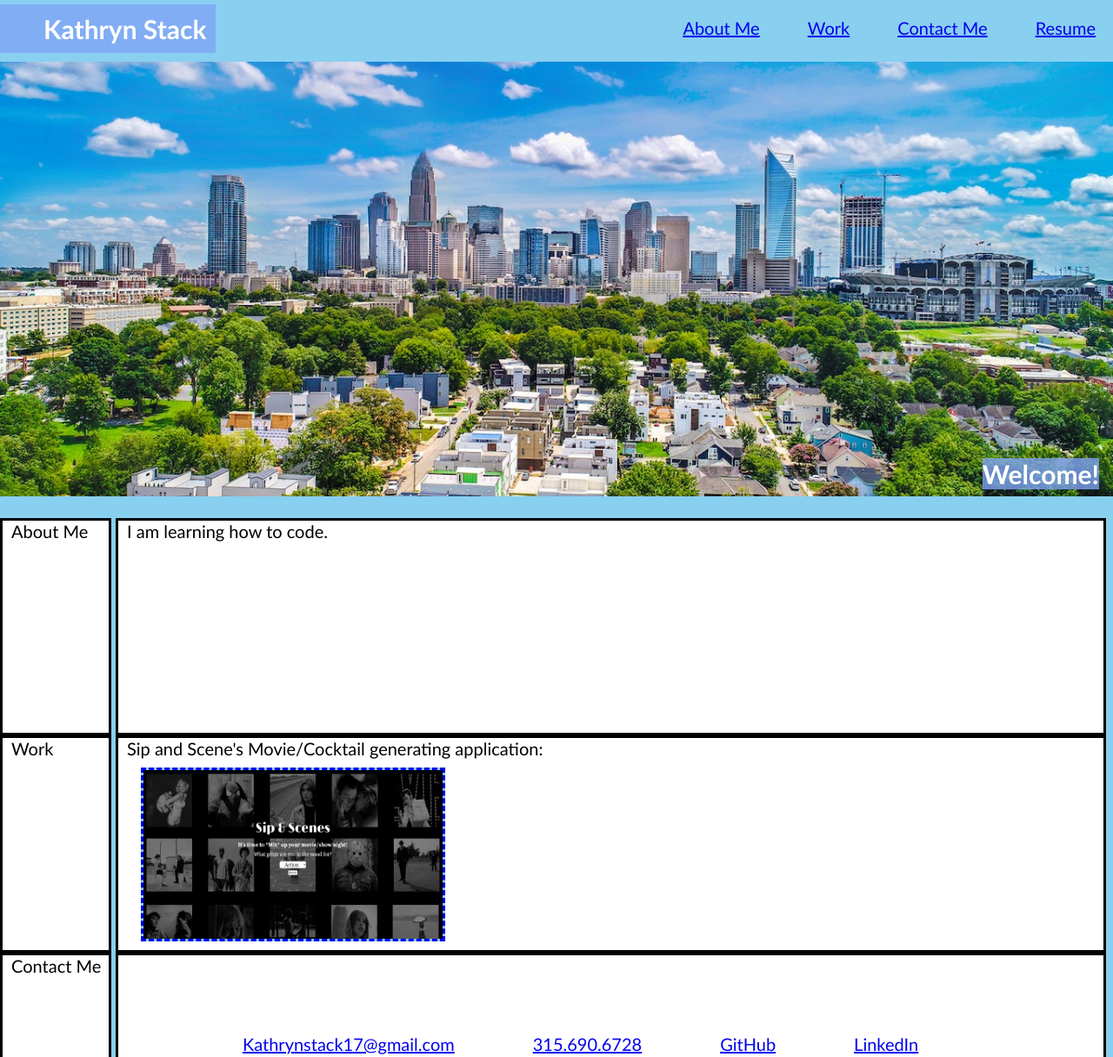
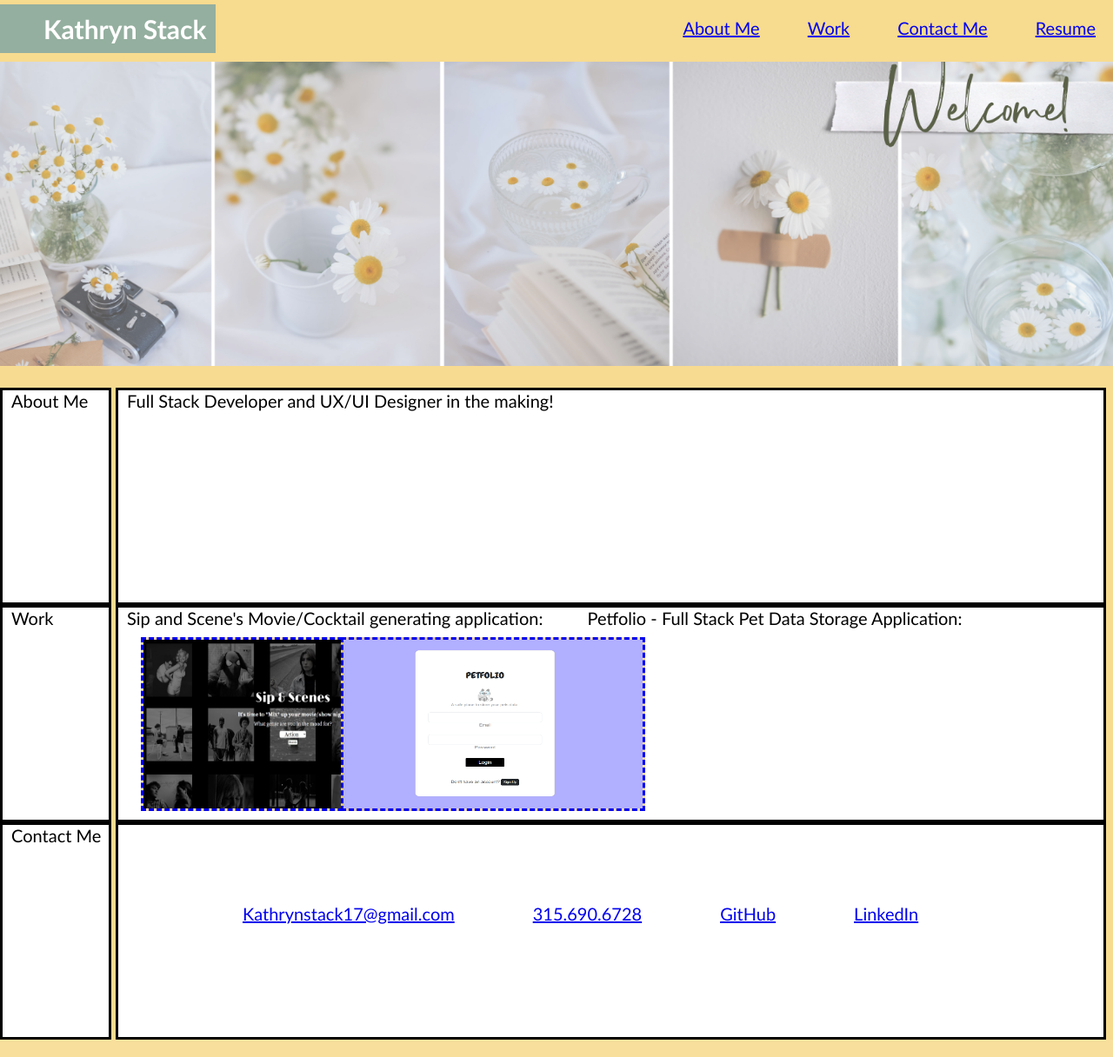
Before and after one commit to kathrynstack/Portfolio, a plain HTML site: page index.html in a window 1280 px wide. Shown: the top 1216 px of the page at 87% size. Drawn offline with Linux system fonts and the light colour scheme.

Commit message:
petfolio update

```diff
--- a/assets/styles.css
+++ b/assets/styles.css
@@ -2,7 +2,7 @@
     box-sizing: border-box;
     padding: 0px;
     margin: 0px;
-    background-color: #89cff0;
+    background-color: #f8db90e2;
     font-size: 20px;
     font-family: 'Gill Sans', 'Gill Sans MT', Calibri, 'Trebuchet MS', sans-serif;
 }
@@ -12,12 +12,14 @@
     margin-right: 20px;
     margin-top: 5px;
     float: right;
+
 }
 
 
 .header div ul li {
     display: inline-block;
     margin-left: 50px;
+
 }
 
 .header h1 {
@@ -28,15 +30,15 @@
     padding-left: 50px;
     font-size: 30px;
     font-family: 'Gill Sans', 'Gill Sans MT', Calibri, 'Trebuchet MS', sans-serif;
-    background-color: rgba(127, 164, 245, 0.788);
+    background-color: #94AF9F;
     color: white;
 }
 
 .main-photo {
-    height: 500px;
+    height: 350px;
     width: 100%;
     margin-bottom: 25px;
-    background-image: url(1574868303265.jfif);
+    background-image: url(White\ Chamomile\ Facebook\ Cover\ Summer\ Photo\ Collage\ \(1640\ ×\ 500\ px\).png);
     background-size: cover;
     background-position: center;
     position: relative;
@@ -47,7 +49,6 @@
     bottom: 8px;
     right: 16px;
     font-size: 30px;
-    background-color: rgba(127, 164, 245, 0.788);
     color: white;
 }
 
@@ -95,7 +96,7 @@
     margin-right: 80px;
 }
 
-.more-work-img {
+.sip-img {
     display: flex;
     position: absolute;
     margin-left: 2%;
@@ -106,3 +107,14 @@
     border-style: dashed;
 
 }
+
+.petfolio-img {
+    display: flex;
+    position: absolute;
+    margin-left: 20%;
+    margin-bottom: 60%;
+    margin-top: 10px;
+    width: 350px;
+    height: 200px;
+    border-style: dashed;
+}
--- a/index.html
+++ b/index.html
@@ -21,7 +21,6 @@
         </div>
     </div>
     <div class="main-photo">
-        <h2>Welcome!</h2>
     </div>
     <section>
         <div class="block-styling">
@@ -29,7 +28,7 @@
                 <p>About Me</p>
             </div>
             <div id="Work" class="block-styling-right">
-                <p>I am learning how to code.</p>
+                <p>Full Stack Developer and UX/UI Designer in the making!</p>
             </div>
 
         </div>
@@ -38,8 +37,9 @@
                 <p>Work</p>
             </div>
             <div id="Resume" class="block-styling-right">
-                <p>Sip and Scene's Movie/Cocktail generating application:</p>
-                <a href="https://tigergiangnguyen.github.io/sip-and-scenes/" target="_blank"><img src="assets/224571905-30fd6d96-d8cd-4924-8864-ebb329726f38.jpg" class="more-work-img" /></a>
+                <p>Sip and Scene's Movie/Cocktail generating application:&nbsp;&nbsp;&nbsp;&nbsp;&nbsp;&nbsp;&nbsp;&nbsp;&nbsp;&nbsp;Petfolio - Full Stack Pet Data Storage Application:</p>
+                <a href="https://tigergiangnguyen.github.io/sip-and-scenes/" target="_blank"><img src="assets/224571905-30fd6d96-d8cd-4924-8864-ebb329726f38.jpg" class="sip-img" /></a>
+                <a href="https://warm-bayou-82837.herokuapp.com/login" target="_blank"><img src="assets/landingpage.PNG" class="petfolio-img" /></a>
 
             </div>
         </div>
```
Also changed, not shown: assets/White Chamomile Facebook Cover Summer Photo Collage (1640 × 500 px).png (added), assets/landingpage.PNG (added).
